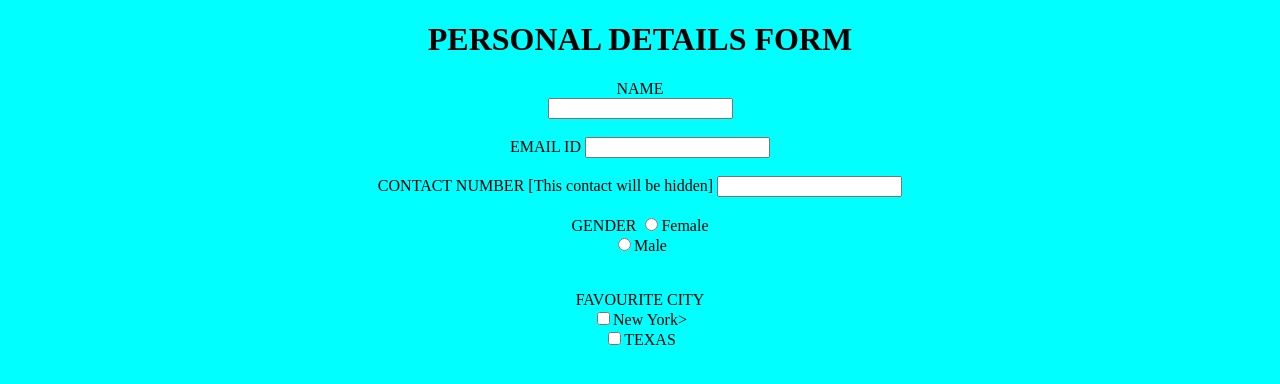
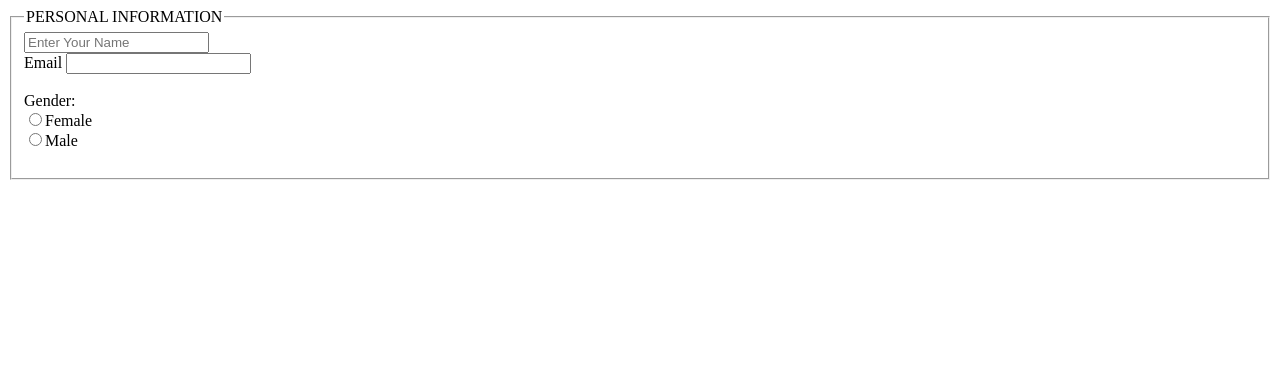
Before and after one commit to Daniella-13-gif/LESSON-6, a plain HTML site: page index.html in a window 1280 px wide. Drawn offline with Linux system fonts and the light colour scheme.

Commit message:
Add files via upload

```diff
--- a/index.html
+++ b/index.html
@@ -8,35 +8,21 @@
 
     </head>
 
-    <body style="background-color: aqua;">
-        <center>
-<h1>PERSONAL DETAILS FORM</h1>
+    <body>
      <form>
-<label>NAME</label>
+    <fieldset>
+        <legend>PERSONAL INFORMATION</legend>
+        <input type="text" id="full name" placeholder="Enter Your Name">
         <br>
-<input type="text" id="name">
-<br><br>
-<label>EMAIL ID</label>
+        <label>Email</label>
         <input type="text" id="email">
         <br><br>
-<label>CONTACT NUMBER [This contact will be hidden]</label>
-<input type="password" id="contact">
-<br><br>
-<label>GENDER</label>
+        <label>Gender:</label><br>
         <input type="radio" id="female" name="gender" value="female">Female<br>
+        <input type="radio" id="male" name="gender" value="male">Male<br><br>
 
-<input type="radio" id="male" name="gender" value="male">Male<br>
 
-<br>
-<br>
-
-<label>FAVOURITE CITY</label>
-<br>
-<input type="checkbox" id="city" value="New York">New York><br>
-<input type="checkbox" id="city" value="Texas">TEXAS
-
-</center>
-
+    </fieldset>
      </form>
 
     </body>
```
Lines whose indentation alone changed are shown as unchanged.
